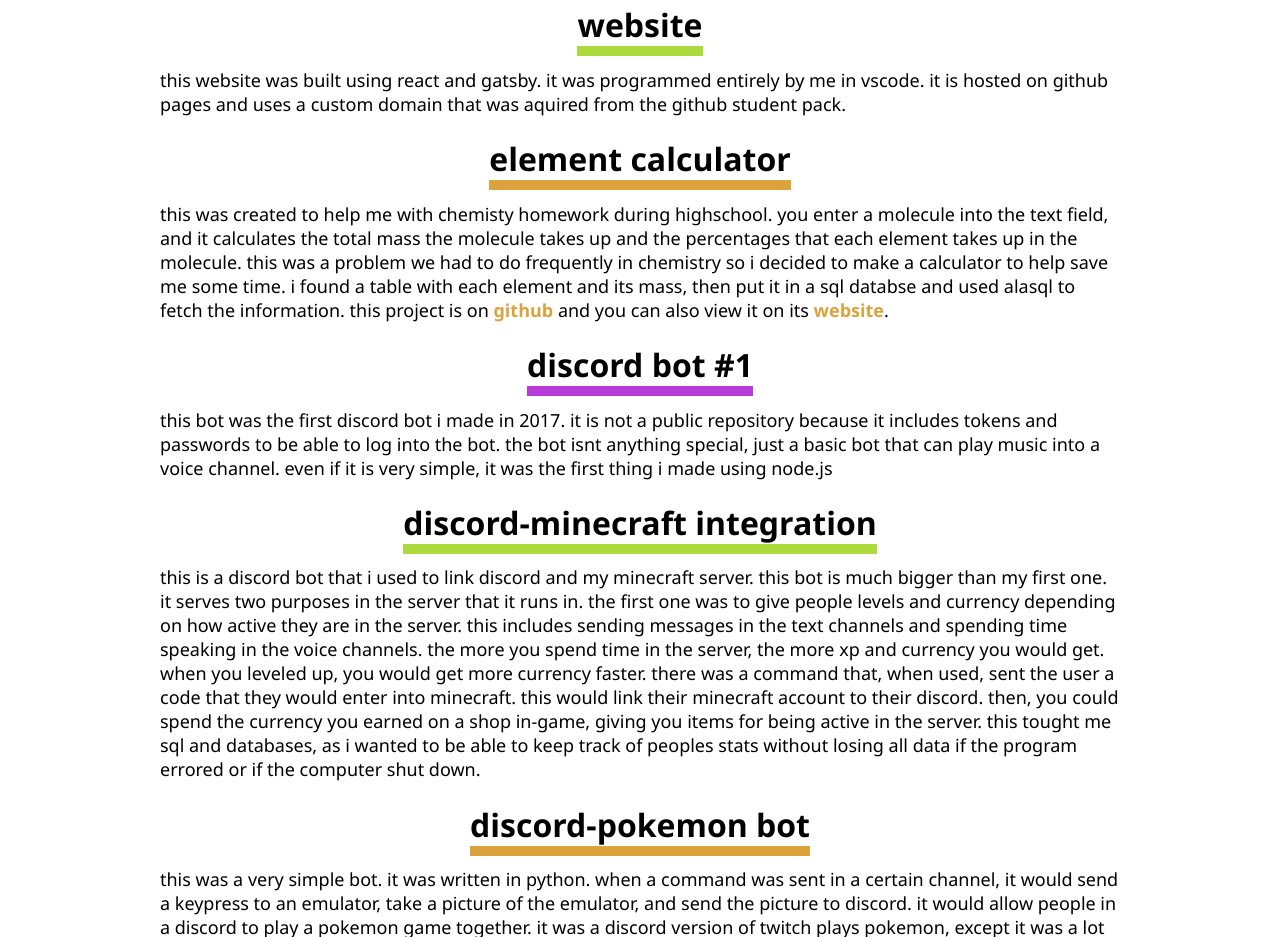
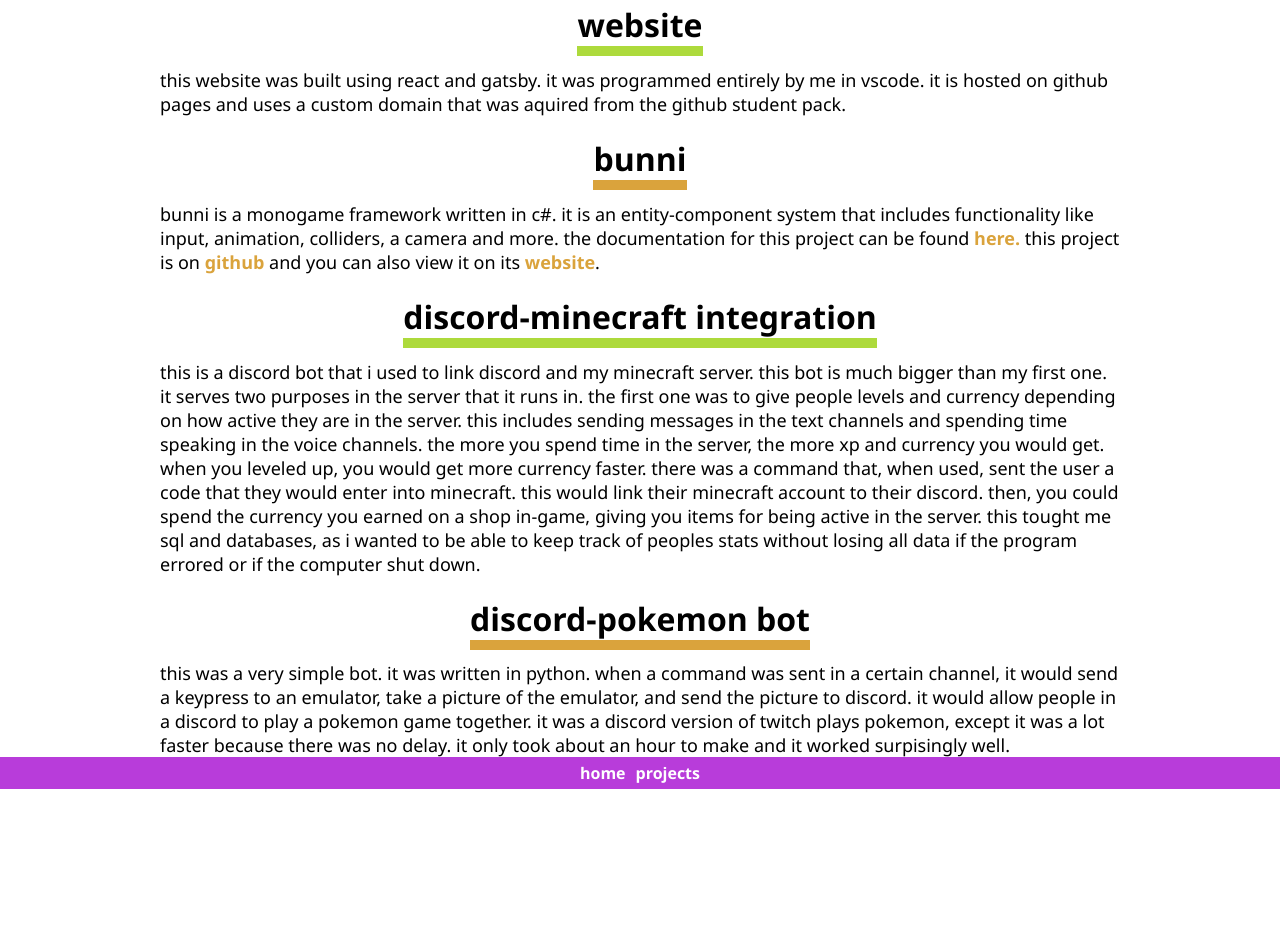
Before and after one commit to Koramikino/personal-website-code, a Gatsby site: page /projects in a window 1280 px wide. Shown: the part 965-1902 px from the top of the page. After the commit the page ends 1754 px from the top, so only its background shows below. Built offline with nearby package versions, Linux system fonts and the light colour scheme; Gatsby itself is replaced by a stand-in of ours.

Commit message:
add project and languages

```diff
--- a/src/pages/index.js
+++ b/src/pages/index.js
@@ -15,7 +15,8 @@
     <h1 className="center"><span className="title-orange">skills</span></h1>
     <div className="wrap-center">
       <p className="center">
-      currently i know javascript, css, html, react, java, python, lua, moonscript, node.js, sql, mysql, and i am trying to learn much more.
+      currently i have knowledge in javascript, css, html, react, java, python, c#, c++, lua, moonscript, node.js, sql, mysql, and i am trying to learn much more.
+      i am proficient in javascript, java, c#, and lua.
       </p>
     </div>
     <h1 className="center"><span className="title-purple">about</span></h1>
--- a/src/pages/projects.js
+++ b/src/pages/projects.js
@@ -13,15 +13,10 @@
     <h1 className="center"><span className="title-green">website</span></h1>
     <p className="left-indent">this website was built using react and gatsby. it was programmed
     entirely by me in vscode. it is hosted on github pages and uses a custom domain that was aquired from the github student pack. </p>
-    <h1 className="center"><span className="title-orange">element calculator</span></h1>
-    <p className="left-indent">this was created to help me with chemisty homework during highschool. you enter a molecule into the text field, and it calculates
-    the total mass the molecule takes up and the percentages that each element takes up in the molecule. this was a problem we had to do frequently in chemistry
-    so i decided to make a calculator to help save me some time. i found a table with each element and its mass, then put it in a sql databse and used alasql to
-    fetch the information. this project is on <a href="https://github.com/Koramikino/element-calculator" target="_blank" rel="noopener noreferrer">github </a> and you can also view it on
+    <h1 className="center"><span className="title-orange">bunni</span></h1>
+    <p className="left-indent">bunni is a monogame framework written in c#. it is an entity-component system that includes functionality like
+    input, animation, colliders, a camera and more. the documentation for this project can be found <a href="https://koramikino.github.io/BunniDocs/" target="_blank" rel="noopener noreferrer">here.</a> this project is on <a href="https://github.com/Koramikino/Bunni" target="_blank" rel="noopener noreferrer">github </a> and you can also view it on
     its <a href="https://koramikino.github.io/element-calculator/" target="blank" rel="noopener noreferrer">website</a>.</p>
-    <h1 className="center"><span className="title-purple">discord bot #1</span></h1>
-    <p className="left-indent">this bot was the first discord bot i made in 2017. it is not a public repository because it includes tokens and passwords to be able to log into the bot. the
-    bot isnt anything special, just a basic bot that can play music into a voice channel. even if it is very simple, it was the first thing i made using node.js</p>
     <h1 className="center"><span className="title-green">discord-minecraft integration</span></h1>
     <p className="left-indent">this is a discord bot that i used to link discord and my minecraft server. this bot is much bigger than my first one. it serves two purposes in the server that it runs in. the first one
     was to give people levels and currency depending on how active they are in the server. this includes sending messages in the text channels and spending time speaking in the voice channels. the more you spend time in
```
Also changed, not shown: 1 other file.
